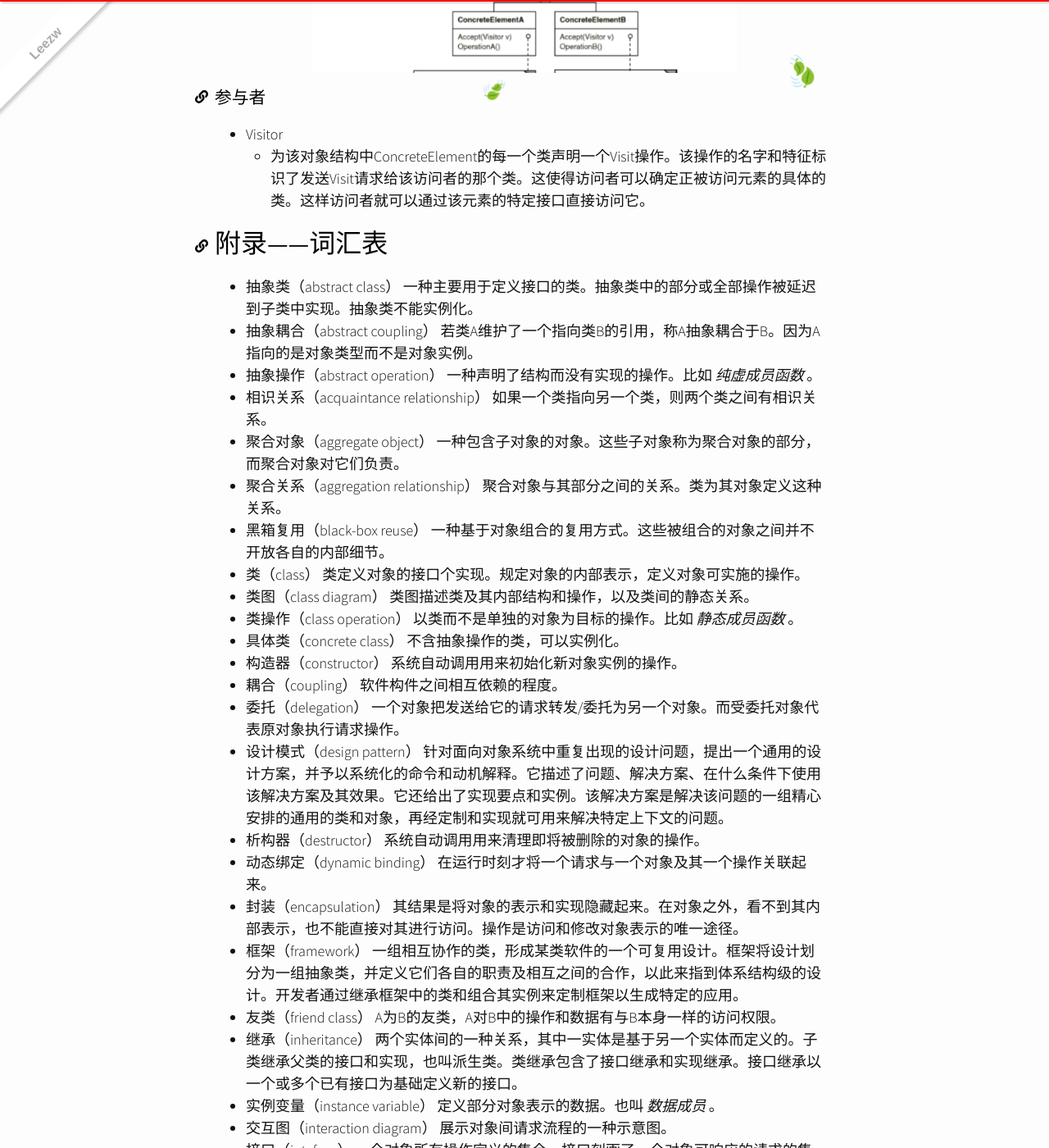
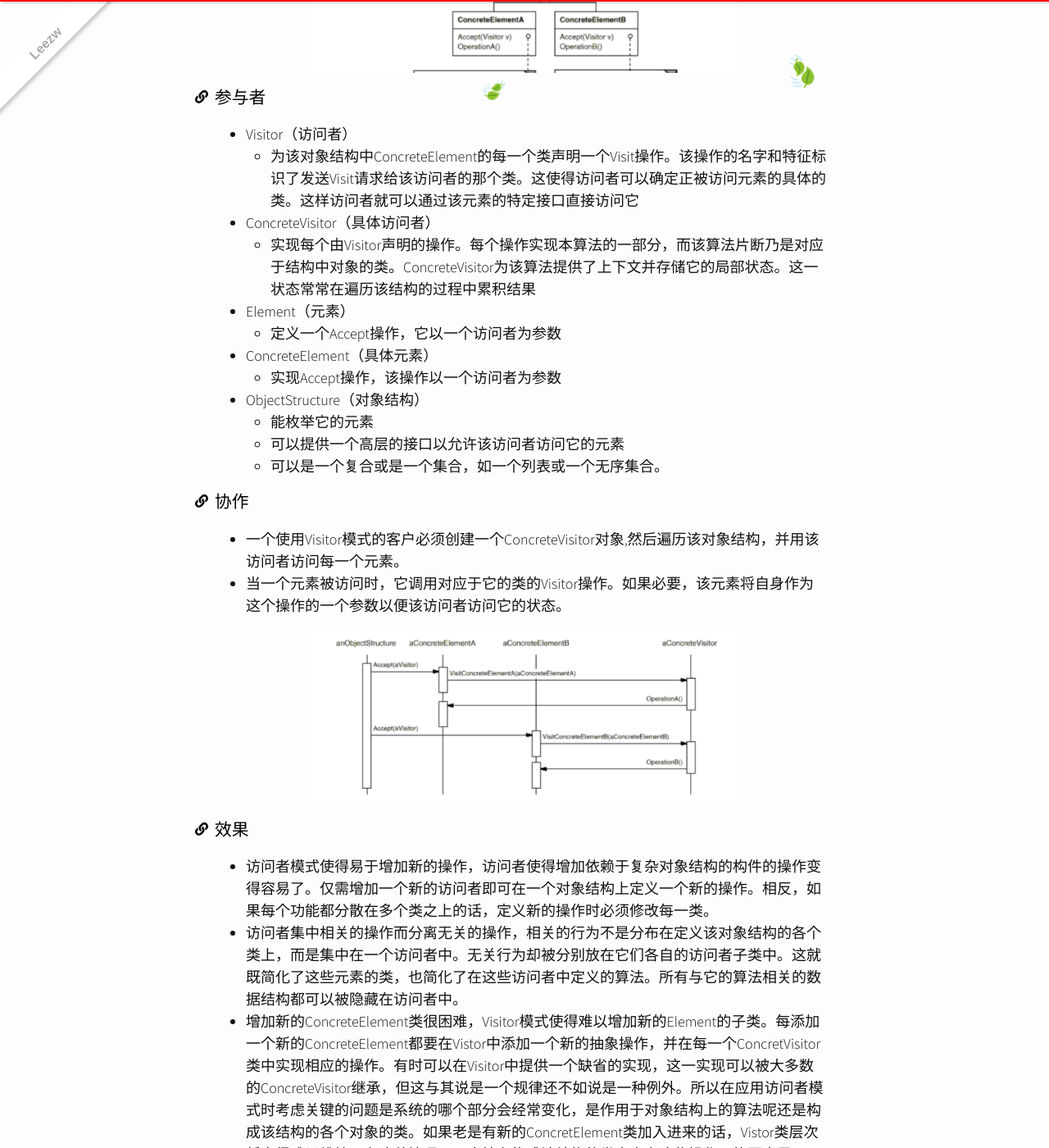
Before and after one commit to quantum-li/quantum-li.github.io, a Jekyll site: the page built from _posts/2020-05-15-design-patterns-elements-of-reusable-object-oriented-software.md, in a window 1280 px wide and 1400 px high, scrolled down 27366 px. Shown: the whole window at 82% size. Built offline with Jekyll 4.4.1, drawn with Linux system fonts in a browser that asks for light colours; nearby versions of some CDN libraries; comment, search, counter and statistics services are not loaded; some of the changed text lies outside the part shown.

Commit message:
2020-08-31 17:24:41

```diff
--- a/_posts/2020-05-15-design-patterns-elements-of-reusable-object-oriented-software.md
+++ b/_posts/2020-05-15-design-patterns-elements-of-reusable-object-oriented-software.md
@@ -752,9 +752,34 @@ ConcreteClass靠AbstractClass来实现算法中不变的步骤
 
 ### 参与者
 
-+ Visitor
-  + 为该对象结构中ConcreteElement的每一个类声明一个Visit操作。该操作的名字和特征标识了发送Visit请求给该访问者的那个类。这使得访问者可以确定正被访问元素的具体的类。这样访问者就可以通过该元素的特定接口直接访问它。
++ Visitor（访问者）
+  + 为该对象结构中ConcreteElement的每一个类声明一个Visit操作。该操作的名字和特征标识了发送Visit请求给该访问者的那个类。这使得访问者可以确定正被访问元素的具体的类。这样访问者就可以通过该元素的特定接口直接访问它
++ ConcreteVisitor（具体访问者）
+  + 实现每个由Visitor声明的操作。每个操作实现本算法的一部分，而该算法片断乃是对应于结构中对象的类。ConcreteVisitor为该算法提供了上下文并存储它的局部状态。这一状态常常在遍历该结构的过程中累积结果
++ Element（元素）
+  + 定义一个Accept操作，它以一个访问者为参数
++ ConcreteElement（具体元素）
+  + 实现Accept操作，该操作以一个访问者为参数
++ ObjectStructure（对象结构）
+  + 能枚举它的元素
+  + 可以提供一个高层的接口以允许该访问者访问它的元素
+  + 可以是一个复合或是一个集合，如一个列表或一个无序集合。
 
+### 协作
+
++ 一个使用Visitor模式的客户必须创建一个ConcreteVisitor对象,然后遍历该对象结构，并用该访问者访问每一个元素。
++ 当一个元素被访问时，它调用对应于它的类的Visitor操作。如果必要，该元素将自身作为这个操作的一个参数以便该访问者访问它的状态。
+
+![访问者模式协作图](/assets/images/design-patterns-elements-of-reusable-object-oriented-software/访问者模式协作图.png)
+
+### 效果
+
++ 访问者模式使得易于增加新的操作，访问者使得增加依赖于复杂对象结构的构件的操作变得容易了。仅需增加一个新的访问者即可在一个对象结构上定义一个新的操作。相反，如果每个功能都分散在多个类之上的话，定义新的操作时必须修改每一类。
++ 访问者集中相关的操作而分离无关的操作，相关的行为不是分布在定义该对象结构的各个类上，而是集中在一个访问者中。无关行为却被分别放在它们各自的访问者子类中。这就既简化了这些元素的类，也简化了在这些访问者中定义的算法。所有与它的算法相关的数据结构都可以被隐藏在访问者中。
++ 增加新的ConcreteElement类很困难，Visitor模式使得难以增加新的Element的子类。每添加一个新的ConcreteElement都要在Vistor中添加一个新的抽象操作，并在每一个ConcretVisitor类中实现相应的操作。有时可以在Visitor中提供一个缺省的实现，这一实现可以被大多数的ConcreteVisitor继承，但这与其说是一个规律还不如说是一种例外。所以在应用访问者模式时考虑关键的问题是系统的哪个部分会经常变化，是作用于对象结构上的算法呢还是构成该结构的各个对象的类。如果老是有新的ConcretElement类加入进来的话，Vistor类层次将变得难以维护。在这种情况下，直接在构成该结构的类中定义这些操作可能更容易一些。如果Element类层次是稳定的，而你不断地增加操作获修改算法，访向者模式可以帮助你管理这些改动。
++ 通过类层次进行访问，一个迭代器可以通过调用节点对象的特定操作来遍历整个对象结构,同时访问这些对象。但是迭代器不能对具有不同元素类型的对象结构进行操作。
++ 累积状态，当访问者访问对象结构中的每一个元素时，它可能会累积状态。如果没有访问者，这一状态将作为额外的参数传递给进行遍历的操作，或者定义为全局变量。
++ 破坏封装，访问者方法假定ConcreteElement接口的功能足够强，足以让访问者进行它们的工作。结果是，该模式常常迫使你提供访问元素内部状态的公共操作，这可能会破坏它的封装性。
 
 
 
```
Also changed, not shown: assets/images/design-patterns-elements-of-reusable-object-oriented-software/访问者模式协作图.png (added).
